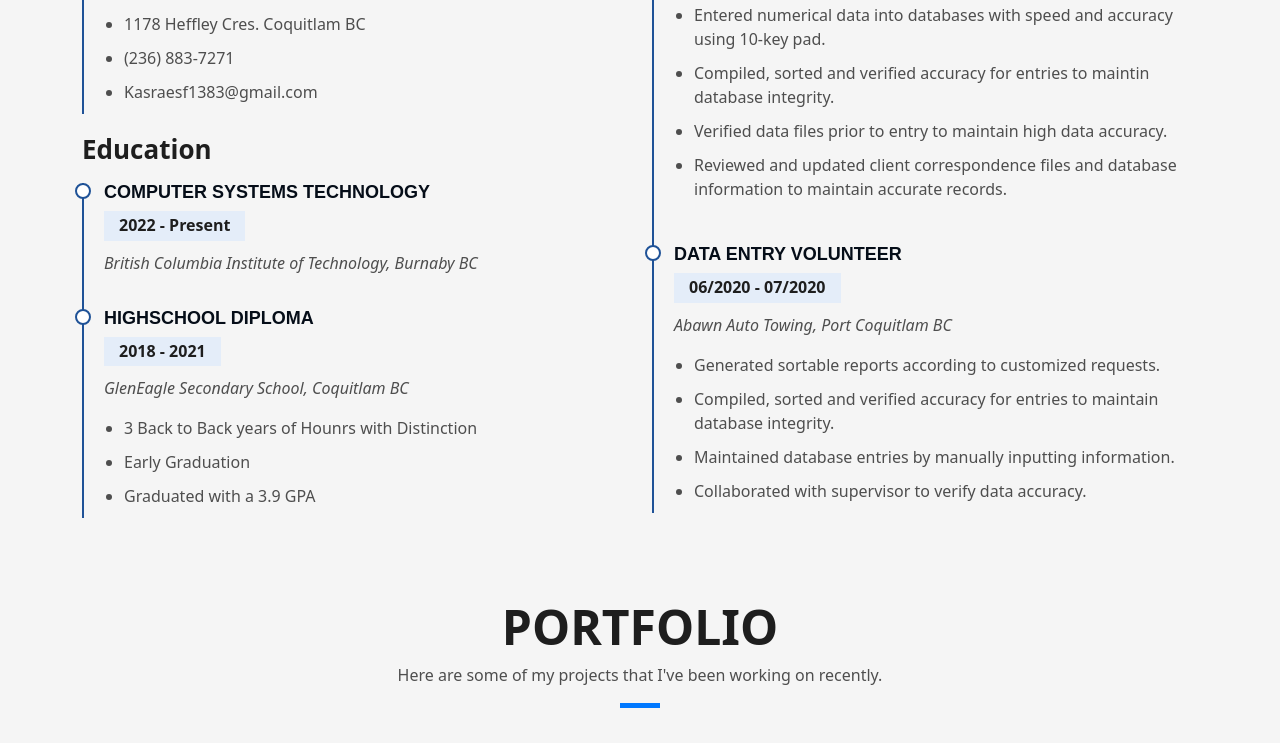
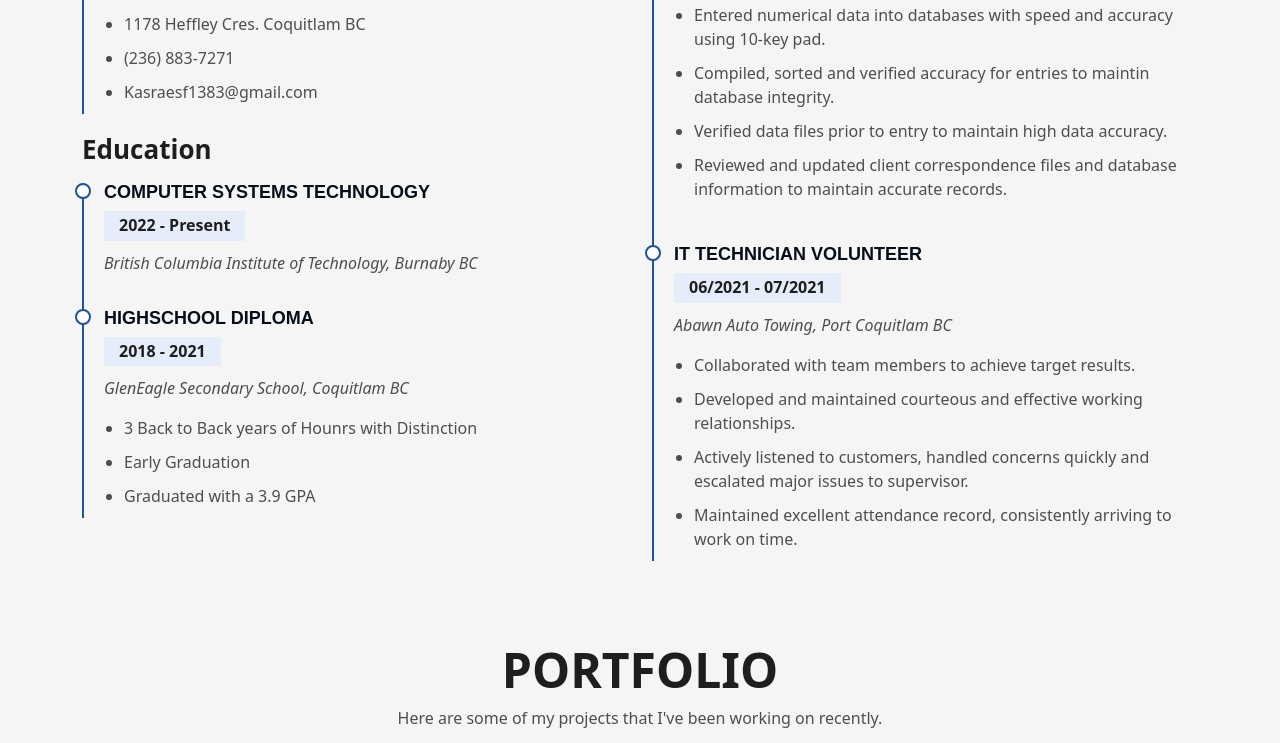
Before and after one commit to Kasraesf/Portfolio, a plain HTML site: page Resume website/index.html in a window 1280 px wide. Shown: the part 1848-2591 px from the top of the page. Drawn offline with Linux system fonts and the light colour scheme.

Commit message:
IT Technician

```diff
--- a/Resume website/index.html
+++ b/Resume website/index.html
@@ -205,15 +205,14 @@
               </ul>
             </div>
             <div class="resume-item">
-              <h4>Data Entry Volunteer</h4>
-              <h5>06/2020 - 07/2020</h5>
+              <h4>IT Technician Volunteer</h4>
+              <h5>06/2021 - 07/2021</h5>
               <p><em>Abawn Auto Towing, Port Coquitlam BC</em></p>
               <ul>
-                <li>Generated sortable reports according to customized requests.</li>
-                <li>Compiled, sorted and verified accuracy for entries to maintain
-                  database integrity.</li>
-                <li>Maintained database entries by manually inputting information.</li>
-                <li>Collaborated with supervisor to verify data accuracy.</li>
+                <li>Collaborated with team members to achieve target results.</li>
+                <li>Developed and maintained courteous and effective working relationships.</li>
+                <li>Actively listened to customers, handled concerns quickly and escalated major issues to supervisor.</li>
+                <li>Maintained excellent attendance record, consistently arriving to work on time.</li>
               </ul>
             </div>
           </div>
```
